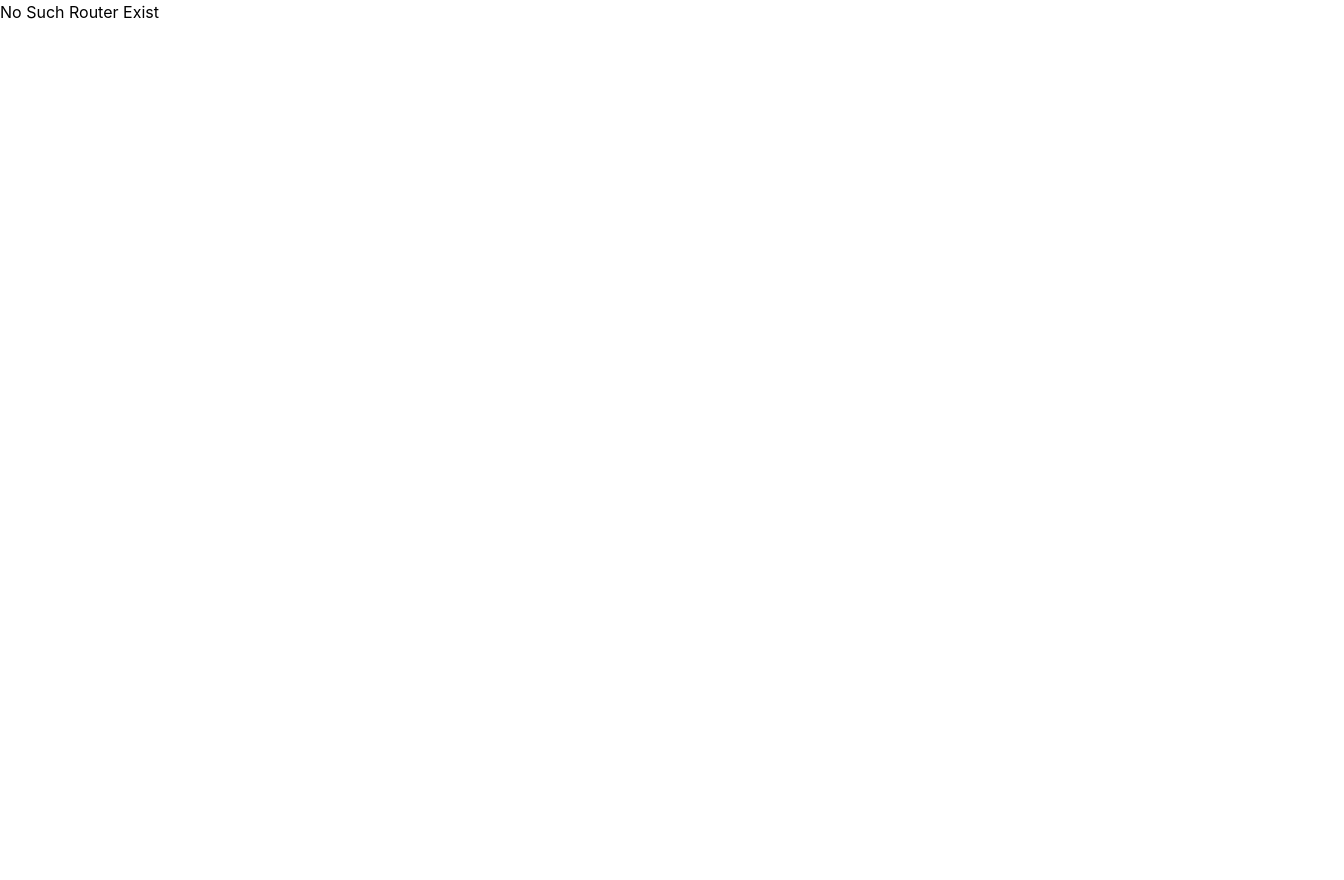
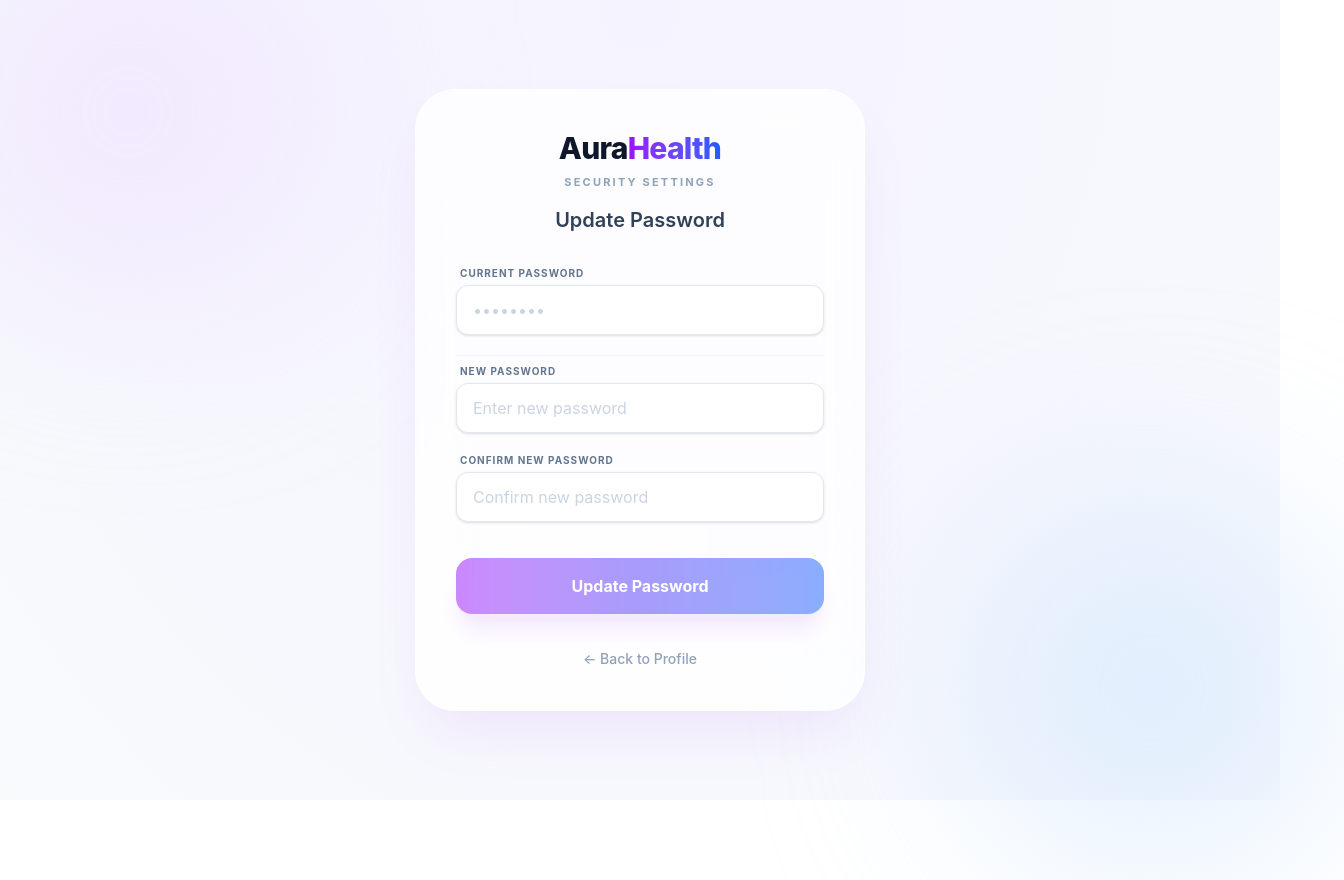
Before and after one commit to dolishaa29/healthcare_app, a React (Vite) app in the folder Frontend/: page /changepassworduser in a window 1280 px wide. Shown: the whole page, 1344 px wide, since content can reach past the window. Before the commit the page ends 800 px from the top, so only its background shows below. Built offline with nearby package versions, Linux system fonts and the light colour scheme.

Commit message:
new updates

```diff
--- a/Frontend/src/App.jsx
+++ b/Frontend/src/App.jsx
@@ -24,6 +24,7 @@
 import ForgotPassword from './pages/ForgotPassword';
 import Viewuserall from './pages/Viewuserall';
 import UserProfile from './pages/UserProfile';
+import Changepassuser from './pages/Changepassuser';
 
 function App() {
   return (
@@ -54,6 +55,7 @@
         <Route path='/forgotpassword/:role' element={<ForgotPassword/>}/>
         <Route path='/userbyid/:id' element={<Viewuserall/>}/>
         <Route path='/userprofile' element={<UserProfile/>}/>
+        <Route path='/changepassworduser' element={<Changepassuser/>}/>
       </Routes>
       </BrowserRouter>
     </div>
--- /dev/null
+++ b/Frontend/src/pages/Changepassuser.jsx
@@ -0,0 +1,142 @@
+import React, { useState } from 'react';
+import axios from 'axios';
+import Cookies from 'js-cookie';
+import { useNavigate } from 'react-router-dom';
+
+const Changepassuser = () => {
+  const [currentPassword, setCurrentPassword] = useState('');
+  const [newPassword, setNewPassword] = useState('');
+  const [confirmNewPassword, setConfirmNewPassword] = useState('');
+  const [error, setError] = useState('');
+  const [success, setSuccess] = useState('');
+  const [loading, setLoading] = useState(false);
+
+  const navigate = useNavigate();
+
+  const handleChangePassword = async (e) => {
+    e.preventDefault();
+    if (newPassword !== confirmNewPassword) {
+      setError("New password and confirm password do not match");
+      return;
+    }
+    setLoading(true);
+    setError('');
+    setSuccess('');
+
+    try {
+      const response = await axios.put(
+        `${import.meta.env.VITE_API_URL}/changepassworduser`,
+        {
+          oldpassword: currentPassword,
+          newpassword: newPassword,
+        },
+        {
+          headers: { "Authorization": `Bearer ${Cookies.get("token")}` },
+          withCredentials: true
+        }
+      );
+      if (response.status === 200) {
+        setSuccess("Password updated successfully!");
+        setCurrentPassword('');
+        setNewPassword('');
+        setConfirmNewPassword('');
+      }
+    } catch (err) {
+      setError(err.response?.data?.msg || "Failed to change password");
+    } finally {
+      setLoading(false);
+    }
+  };
+
+  return (
+    <div className="min-h-screen w-full flex items-center justify-center bg-[#f8fafc] bg-[radial-gradient(ellipse_at_top,_#f5f3ff,_#f8fafc)] font-sans overflow-hidden py-10">
+
+      <div className="absolute top-[-10%] left-[-5%] w-96 h-96 bg-purple-200/40 blur-[100px] rounded-full" />
+      <div className="absolute bottom-[-10%] right-[-5%] w-96 h-96 bg-blue-200/40 blur-[100px] rounded-full" />
+
+      <div className="relative z-10 w-full max-w-[450px] p-10 bg-white/80 backdrop-blur-xl rounded-[2.5rem] border border-white shadow-[0_30px_60px_-15px_rgba(147,51,234,0.1)] mx-4">
+
+        <div className="text-center mb-8">
+          <h1 className="text-3xl font-extrabold tracking-tight text-slate-900">
+            Aura<span className="bg-gradient-to-r from-purple-600 to-blue-600 bg-clip-text text-transparent">Health</span>
+          </h1>
+          <p className="text-slate-400 text-[11px] font-bold uppercase tracking-[0.2em] mt-2">Security Settings</p>
+          <h2 className="text-xl font-semibold text-slate-700 mt-4">Update Password</h2>
+        </div>
+
+        <form onSubmit={handleChangePassword} className="space-y-5">
+          <div>
+            <label className="block text-[10px] font-bold text-slate-500 uppercase tracking-widest ml-1 mb-1">Current Password</label>
+            <input
+              type="password"
+              value={currentPassword}
+              onChange={(e) => setCurrentPassword(e.target.value)}
+              placeholder="••••••••"
+              required
+              className="w-full px-4 py-3 bg-white border border-slate-200 rounded-xl text-slate-800 placeholder:text-slate-300 focus:outline-none focus:ring-4 focus:ring-purple-500/10 focus:border-purple-400 transition-all shadow-sm"
+            />
+          </div>
+
+          <div className="pt-2 border-t border-slate-100">
+            <label className="block text-[10px] font-bold text-slate-500 uppercase tracking-widest ml-1 mb-1">New Password</label>
+            <input
+              type="password"
+              value={newPassword}
+              onChange={(e) => setNewPassword(e.target.value)}
+              placeholder="Enter new password"
+              required
+              className="w-full px-4 py-3 bg-white border border-slate-200 rounded-xl text-slate-800 placeholder:text-slate-300 focus:outline-none focus:ring-4 focus:ring-purple-500/10 focus:border-purple-400 transition-all shadow-sm"
+            />
+          </div>
+
+          <div>
+            <label className="block text-[10px] font-bold text-slate-500 uppercase tracking-widest ml-1 mb-1">Confirm New Password</label>
+            <input
+              type="password"
+              value={confirmNewPassword}
+              onChange={(e) => setConfirmNewPassword(e.target.value)}
+              placeholder="Confirm new password"
+              required
+              className={`w-full px-4 py-3 bg-white border rounded-xl text-slate-800 placeholder:text-slate-300 focus:outline-none focus:ring-4 transition-all shadow-sm ${
+                newPassword && confirmNewPassword && newPassword !== confirmNewPassword
+                ? 'border-red-300 focus:ring-red-500/10 focus:border-red-400'
+                : 'border-slate-200 focus:ring-purple-500/10 focus:border-purple-400'
+              }`}
+            />
+          </div>
+
+          <button
+            type="submit"
+            disabled={loading || !newPassword || newPassword !== confirmNewPassword}
+            className="w-full py-4 mt-4 bg-gradient-to-r from-purple-600 via-indigo-600 to-blue-600 hover:opacity-95 text-white font-bold rounded-2xl shadow-xl shadow-purple-200 transform transition-all active:scale-[0.98] disabled:opacity-50 disabled:cursor-not-allowed"
+          >
+            {loading ? "Processing..." : "Update Password"}
+          </button>
+        </form>
+
+        {error && (
+          <div className="mt-4 p-3 bg-red-50 border border-red-100 rounded-lg">
+            <p className="text-center text-xs font-bold text-red-500">{error}</p>
+          </div>
+        )}
+
+        {success && (
+          <div className="mt-4 p-3 bg-green-50 border border-green-100 rounded-lg">
+            <p className="text-center text-xs font-bold text-green-600">{success}</p>
+          </div>
+        )}
+
+        <div className="mt-8 text-center">
+          <button
+            onClick={() => navigate(-1)}
+            className="text-slate-400 hover:text-purple-600 text-sm font-medium transition-colors"
+          >
+            ← Back to Profile
+          </button>
+        </div>
+      </div>
+    </div>
+  );
+}
+
+export default Changepassuser
--- a/Frontend/src/pages/UserProfile.jsx
+++ b/Frontend/src/pages/UserProfile.jsx
@@ -92,7 +92,7 @@
     if (imageFile) {
       formData.append("image", imageFile);
     } else {
-      formData.append("image", user.image || "");
+      formData.append("image", user.image );
     }
 
     try {
```
